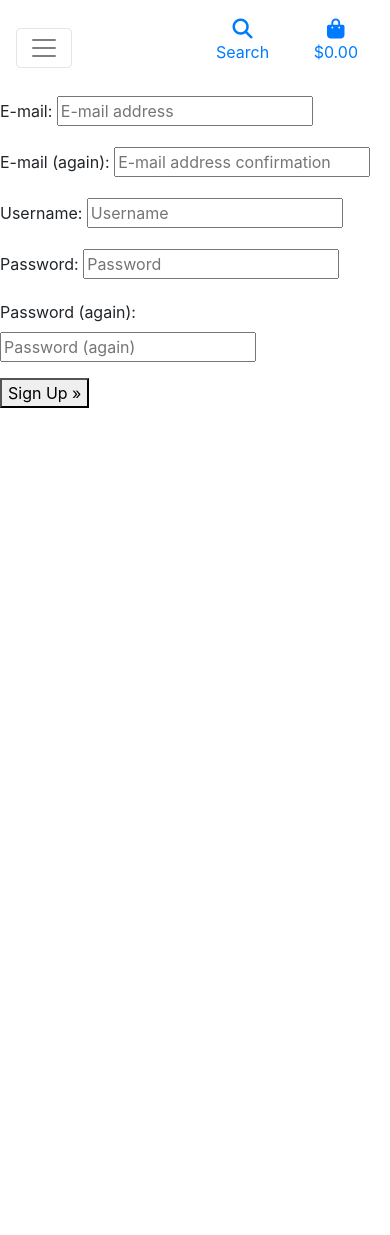
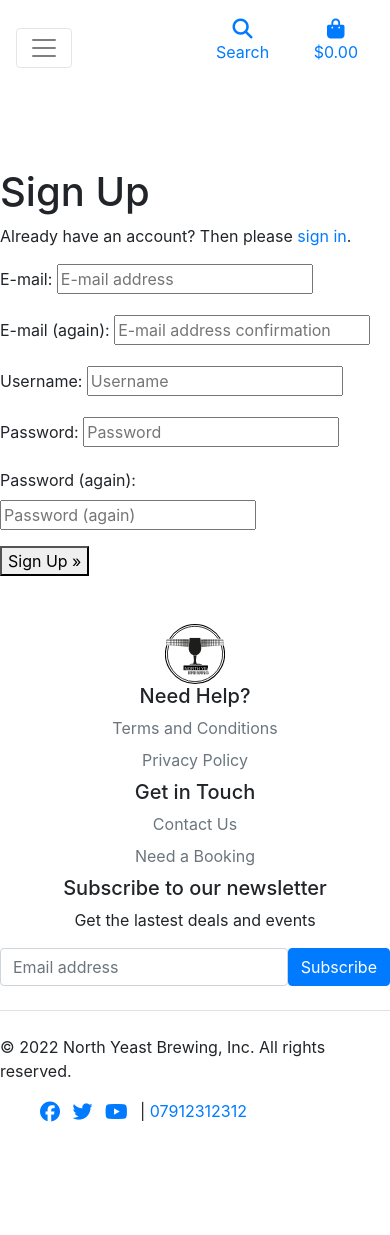
Before and after one commit to DeanDodds/milestoneproject4, a Django app: page /accounts/signup/ in a window 390 px wide. Before the commit the page ends 408 px from the top, so only its background shows below. Run offline with Django 3.2, Linux system fonts and the light colour scheme; some libraries are stand-ins or nearby versions.

Commit message:
feat: footer added to template/base.html

```diff
--- a/static/css/base.css
+++ b/static/css/base.css
@@ -1,6 +1,18 @@
 html {
     height: 100%;
 }
+
+body {
+    margin-top: 206px;
+}
+
+@media only screen and (max-width: 991px) {
+    body {
+        margin-top: 168px;
+    }
+}
+
+
 
 /* navbar  */
 #mobile-logo {
--- a/templates/base.html
+++ b/templates/base.html
@@ -44,7 +44,9 @@
 </head>
 
 <body>
+    <!-- header -->
     <header class="container-fluid fixed-top">
+        <!-- top navbar   -->
         <div id="topnav" class="row bg-white pt-lg-2 d-none d-lg-flex">
             <div class="col-12 col-lg-8 my-auto py-1 py-lg-0 text-center text-lg-left">
                 <ul class="social-links w-100">
@@ -112,6 +114,9 @@
                 </ul>
             </div>
         </div>
+        <!-- ./top navar -->
+
+        <!-- middle navbar -->
         <div class="row nav-middle d-lg-flex" id="middle-nav">
             <div class="col-lg-6 d-flex justify-content-end">
                 <img class="logo" src="media/blacklogo.svg" alt="North Yeast Brewing Logo">
@@ -132,6 +137,9 @@
                 </form>
             </div>
         </div>
+        <!-- ./middle navbar -->
+
+        <!-- bottom navbar and nav list  -->
         <div class="row bg-white">
             <nav class="navbar navbar-expand-lg navbar-light w-100">
                 <button class="navbar-toggler" type="button" data-toggle="collapse" data-target="#main-nav"
@@ -142,7 +150,10 @@
                 {% include 'includes/main-nav.html' %}
             </nav>
         </div>
+        <!-- ./bottom navbar and nav list  -->
+
     </header>
+    <!-- ./header -->
 
     {% if messages %}
     <div class="message-container"></div>
@@ -154,6 +165,71 @@
     {% block content %}
     {% endblock %}
 
+    <footer class="py-5">
+        <div class="row">
+            <div class="col-md-2 col-sm-12 text-center mt-sm-5 mt-md-0">
+                <img class="logo" src="media/blacklogo.svg" alt="North Yeast Brewing Logo">
+            </div>
+
+            <div class="col-md-2 col-sm-12 text-center mt-sm-5 mt-md-0">
+                <h5>Need Help?</h5>
+                <ul class="nav flex-column">
+                    <li class="nav-item mb-2"><a href="#" class="nav-link p-0 text-muted">Terms and Conditions</a></li>
+                    <li class="nav-item mb-2"><a href="#" class="nav-link p-0 text-muted">Privacy Policy</a></li>
+                </ul>
+            </div>
+
+            <div class="col-md-2 col-sm-12 text-center mt-sm-5 mt-md-0">
+                <h5>Get in Touch</h5>
+                <ul class="nav flex-column">
+                    <li class="nav-item mb-2"><a href="#" class="nav-link p-0 text-muted">Contact Us</a></li>
+                    <li class="nav-item mb-2"><a href="#" class="nav-link p-0 text-muted">Need a Booking</a></li>
+                </ul>
+            </div>
+
+            <div class="col-md-4 col-sm-12 offset-md-1 text-center text-lg-left mt-sm-5 mt-md-0">
+                <form>
+                    <h5>Subscribe to our newsletter</h5>
+                    <p>Get the lastest deals and events</p>
+                    <div class="d-flex w-100 gap-2">
+                        <!-- <label for="newsletter1" class="visually-hidden">Email address</label> -->
+                        <input id="newsletter1" type="text" class="form-control" placeholder="Email address">
+                        <button class="btn btn-primary" type="button">Subscribe</button>
+                    </div>
+                </form>
+            </div>
+        </div>
+
+        <div class="d-flex justify-content-between py-4 my-4 border-top row mt-sm-5">
+            <div class="col-sm-12 col-md-6 justify-content-xs-center justify-content-md-end">
+                <p>© 2022 North Yeast Brewing, Inc. All rights reserved.</p>
+            </div>
+            <div class=" col-sm-12 col-md-6 d-flex justify-content-xs-center justify-content-md-end">
+                <ul class="social-links text-center">
+                    <li class="list-inline-item">
+                        <a href="https://www.facebook.com/" target="_blank" aria-label="link to Facebook"
+                            rel="noopener"><i class="fab fa-facebook fa-lg" aria-hidden="true"></i><span
+                                class="sr-only">Facebook</span></a>
+                    </li>
+                    <li class="list-inline-item">
+                        <a href="https://twitter.com/" target="_blank" aria-label="link to instagram" rel="noopener"><i
+                                class="fab fa-twitter fa-lg" aria-hidden="true"></i><span
+                                class="sr-only">Twitter</span></a>
+                    </li>
+                    <li class="list-inline-item">
+                        <a href="https://www.youtube.com/" target="_blank" aria-label="link to instagram"
+                            rel="noopener"><i class="fab fa-youtube fa-lg" aria-hidden="true"></i><span
+                                class="sr-only">YouTube</span></a>
+                    </li>
+                    <li class="list-inline-item">
+                        <span> | </span>
+                        <a href="tel:07912312312" aria-label="link to phone number">
+                            07912312312</a>
+                    </li>
+                </ul>
+            </div>
+        </div>
+    </footer>
     {% block postloadjs %}
     {% endblock %}
 
```
Also changed, not shown: north_yeast_brewing/settings.py (line endings or trailing spaces), north_yeast_brewing/urls.py (line endings or trailing spaces).
